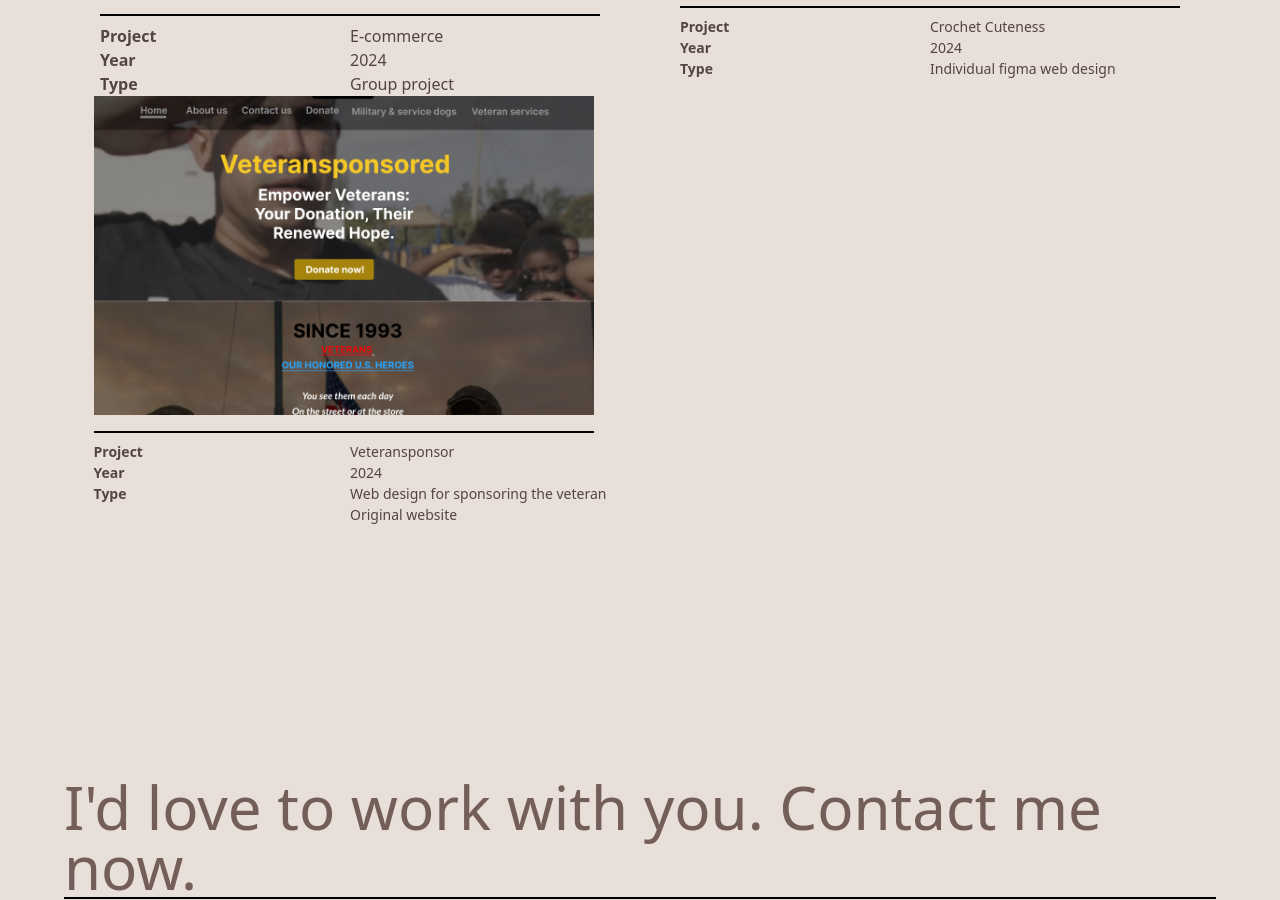
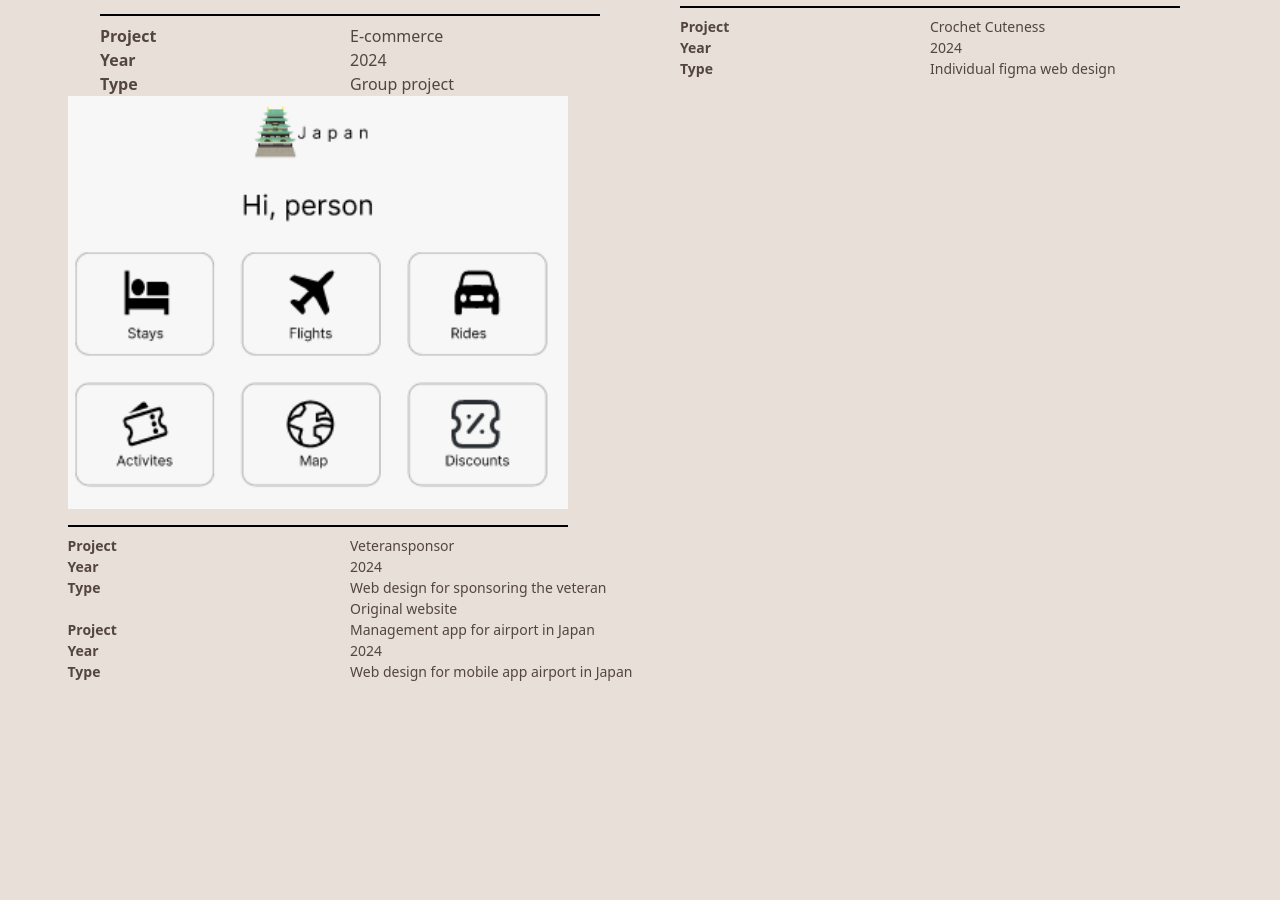
Before and after one commit to Liangzhijun123/portfolio, a React (Vite) app: page / in a window 1280 px wide. Shown: the part 2544-3444 px from the top of the page. Built offline with nearby package versions, Linux system fonts and the light colour scheme.

Commit message:
feat: added another design

```diff
--- a/src/component/ui/what_I_can_do.tsx
+++ b/src/component/ui/what_I_can_do.tsx
@@ -90,7 +90,7 @@ function can_do() {
               <a href="https://www.figma.com/proto/uNQOJ2RWc17GwoI0qzc3b9/veteransponsored?type=design&node-id=1-2&t=f2VIEGgioeJ2TwQr-0&scaling=scale-down&page-id=0%3A1" target="_blank">
                 <img
                   className="pb-4 border-b-2 border-black mb-2 hover:scale-105"
-                  src="/pic2.png"
+                  src="/pic3.png"
                   alt="myimage"
                   height={200}
                   width={500}
@@ -118,6 +118,28 @@ function can_do() {
                 <a href="https://veteranshonored.org/services/" target="_blank" className="hover:underline  hover:text-[#58a2f5]"> Original website </a> <br/>
                 </div>
               </div>
+
+              <div className="grid grid-cols-2">
+                <div className="font-tt-commons-pro font-bold text-[#544541] text-[14px]">
+                  Project
+                </div>
+                <div className="font-tt-commons-pro text-[#544541] text-[14px]">
+                  Management app for airport in Japan
+                </div>
+                <div className="font-tt-commons-pro font-bold text-[#544541] text-[14px]">
+                  Year
+                </div>
+                <div className="font-tt-commons-pro text-[#544541] text-[14px]">
+                  2024
+                </div>
+                <div className="font-tt-commons-pro font-bold text-[#544541] text-[14px]">
+                  Type
+                </div>
+                <div className="font-tt-commons-pro text-[#544541] text-[14px]">
+                  Web design for mobile app airport in Japan <br/>
+                <a href="https://www.figma.com/proto/RtqZg8YmHdXJrNs6naLowW/management-app-for-airport-in-japan?type=design&node-id=2-2&t=eyiUN3hxaaCD7EuP-1&scaling=scale-down&page-id=0%3A1&starting-point-node-id=2%3A2&mode=design" target="_blank" className="hover:underline  hover:text-[#58a2f5]"></a> <br/>
+                </div>
+              </div>
             </div>
           </div>
         </div>
```
Also changed, not shown: public/pic3.png (added).
